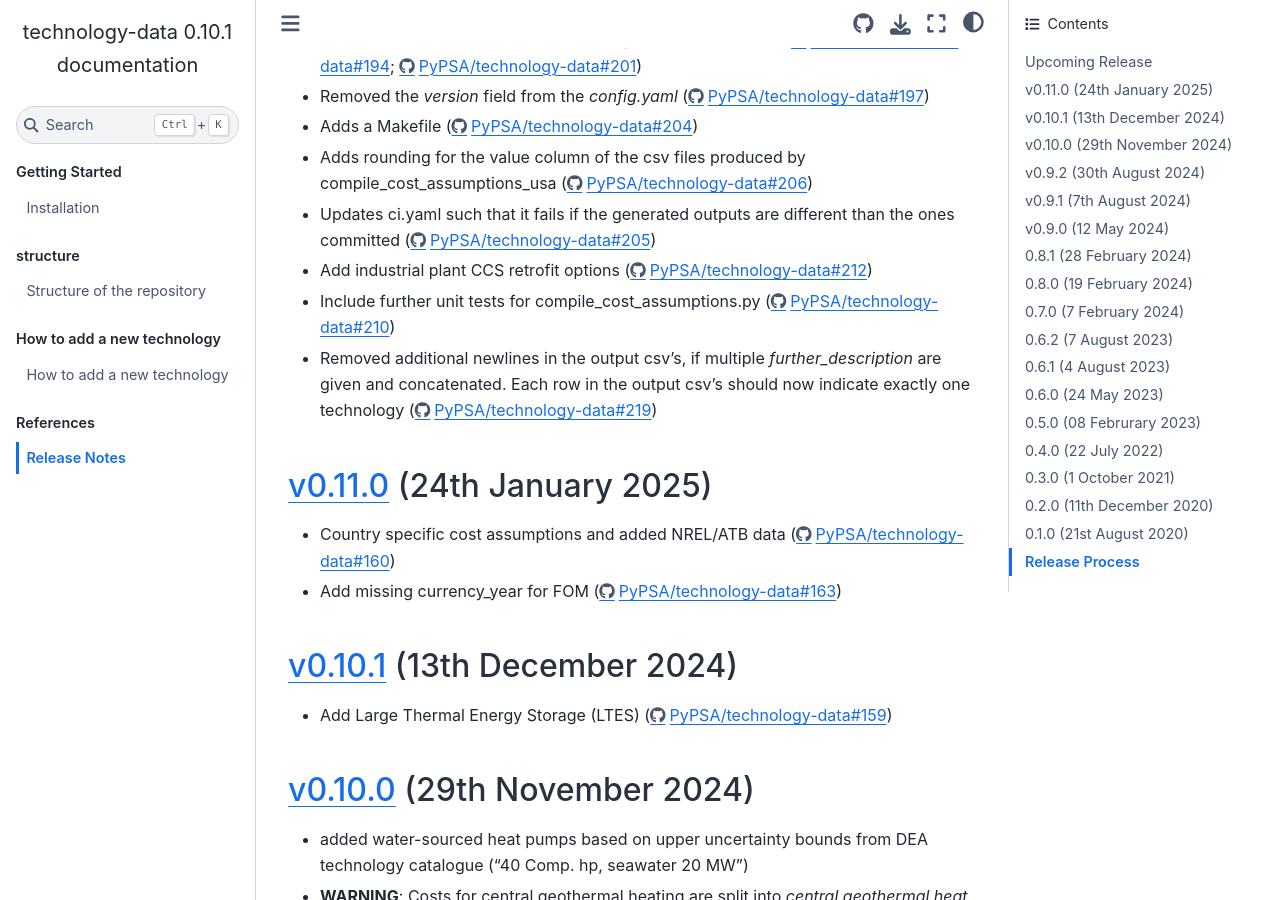
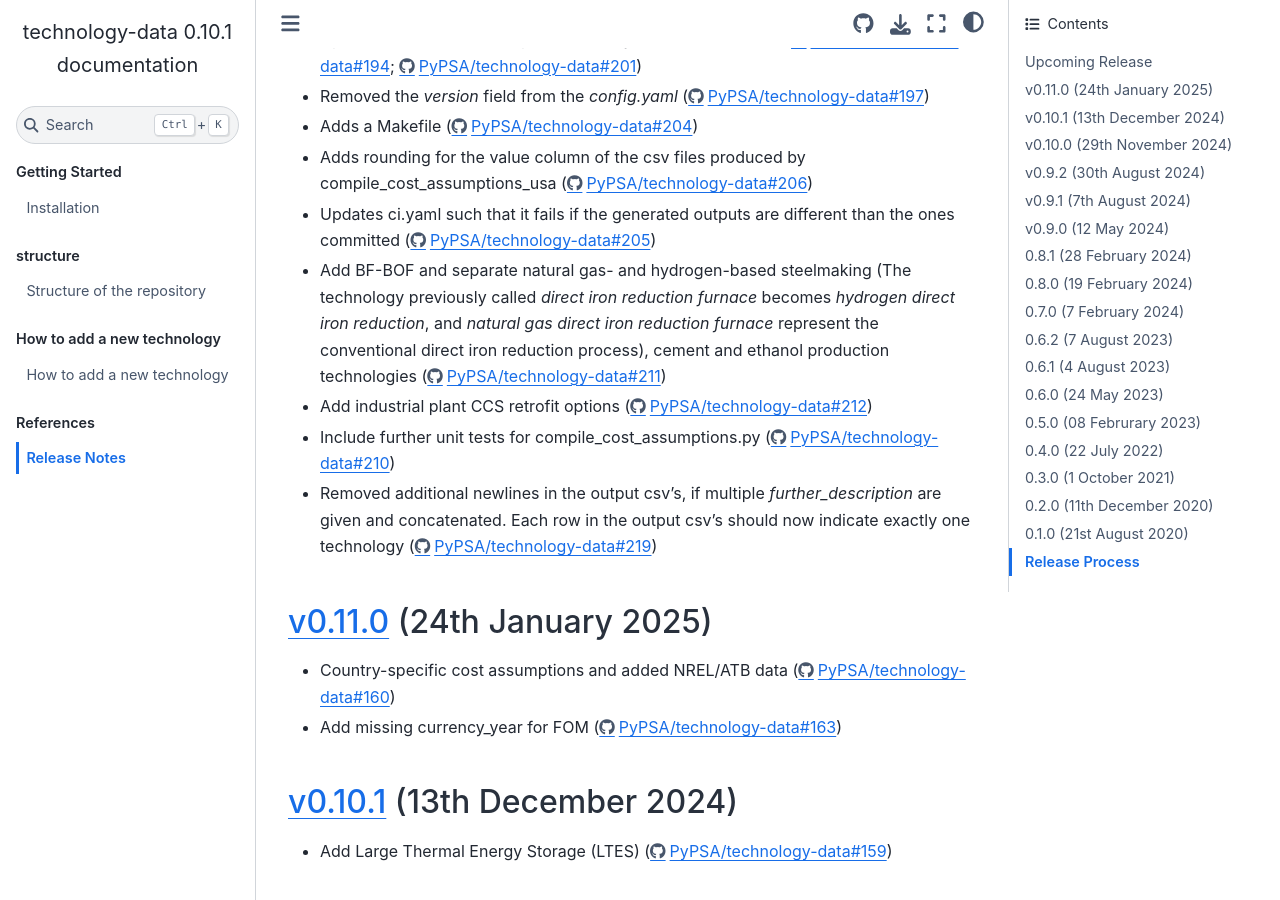
Before and after one commit to PyPSA/technology-data, a Sphinx documentation site: the page built from docs/release_notes.rst, in a window 1280 px wide and 900 px high, scrolled down 1325 px. Built offline with Sphinx 7.4.7 and the Sphinx Book theme 1.1.4, drawn with Linux system fonts in a browser that asks for light colours.

Commit message:
Add more industry data (#211)
* separate traditional DRI and hydrogen-based DRI

* add BF-BOF technology

* restore decimal digits for iron-air batter

* add ethanol and cement production technologies

* update release notes

* add scrap input for EAF

* fix steel data, change unit for VOM and add CO2 intensity bioethanol crops

* fix MWh capital letters

* uniform investment values for industry to EUR/capacity/h

* run compile_cost_assumptions

* correct data and units for ethanol

* add explanation on direct iron reduction name changes and modify name of natural gas direct iron reduction furnace

* review CO2 intensity bioethanol crops

* review steel data

* review source of ethanol and cement data

* Update inputs/manual_input.csv

Co-authored-by: Johannes HAMPP <42553970+euronion@users.noreply.github.com>

* Update JRC file name

Co-authored-by: Johannes HAMPP <42553970+euronion@users.noreply.github.com>

* corrections

* update reference year for new technologies

* corrections on energy inputs for cement and clinker

* Update details on cement finishing inputs

Co-authored-by: Johannes HAMPP <42553970+euronion@users.noreply.github.com>

* Update dry clinker reference year, investment and source details

Co-authored-by: Johannes HAMPP <42553970+euronion@users.noreply.github.com>

* update fixom for ethanol production

Co-authored-by: Johannes HAMPP <42553970+euronion@users.noreply.github.com>

* update cost values ethanol and details on sources

* update cement inputs

* update cement finishing slag input

* update ethanol costs and currency year for JRC

* Add source information on details (stochimetry, currency year)

* fix further description bug on ethanol production technologies

* correct name electric arc furnace with hbi and scrap

---------

Co-authored-by: Johannes HAMPP <42553970+euronion@users.noreply.github.com>
Co-authored-by: euronion <johannes.hampp@openenergytransition.org>

```diff
--- a/docs/release_notes.rst
+++ b/docs/release_notes.rst
@@ -60,6 +60,8 @@
 
 * Updates ci.yaml such that it fails if the generated outputs are different than the ones committed (https://github.com/PyPSA/technology-data/pull/205)
 
+* Add BF-BOF and separate natural gas- and hydrogen-based steelmaking (The technology previously called `direct iron reduction furnace` becomes `hydrogen direct iron reduction`, and `natural gas direct iron reduction furnace` represent the conventional direct iron reduction process), cement and ethanol production technologies (https://github.com/PyPSA/technology-data/pull/211)
+
 * Add industrial plant CCS retrofit options (https://github.com/PyPSA/technology-data/pull/212)
 
 * Include further unit tests for compile_cost_assumptions.py (https://github.com/PyPSA/technology-data/pull/210)
@@ -69,7 +71,7 @@
 `v0.11.0 <https://github.com/PyPSA/technology-data/releases/tag/v0.11.0>`__ (24th January 2025)
 =======================================================================================
 
-* Country specific cost assumptions and added NREL/ATB data (https://github.com/PyPSA/technology-data/pull/160)
+* Country-specific cost assumptions and added NREL/ATB data (https://github.com/PyPSA/technology-data/pull/160)
 
 * Add missing currency_year for FOM (https://github.com/PyPSA/technology-data/pull/163)
 
```
Also changed, not shown: 15 other files.
